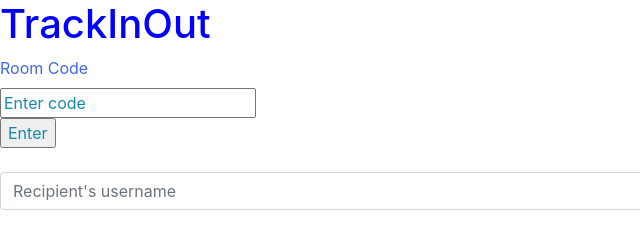
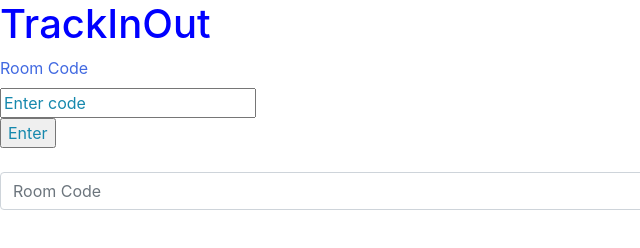
Before and after one commit to dhirhank/TrackInOut, a website: page public/index.html in a window 1280 px wide. Shown: the full height of the page, 0-640 px from the left. Drawn offline with Linux system fonts and the light colour scheme.

Commit message:
Update index.html

```diff
--- a/public/index.html
+++ b/public/index.html
@@ -37,7 +37,7 @@
 </form><br>
 
 <div class="input-group mb-3">
-  <input type="text" class="form-control" placeholder="Recipient's username" aria-label="Recipient's username" aria-describedby="button-addon2">
+  <input type="text" class="form-control" placeholder="Room Code" aria-label="Recipient's username" aria-describedby="button-addon2">
   <div class="input-group-append">
     <button class="btn btn-outline-secondary" type="button" id="button-addon2">Button</button>
   </div>
```
